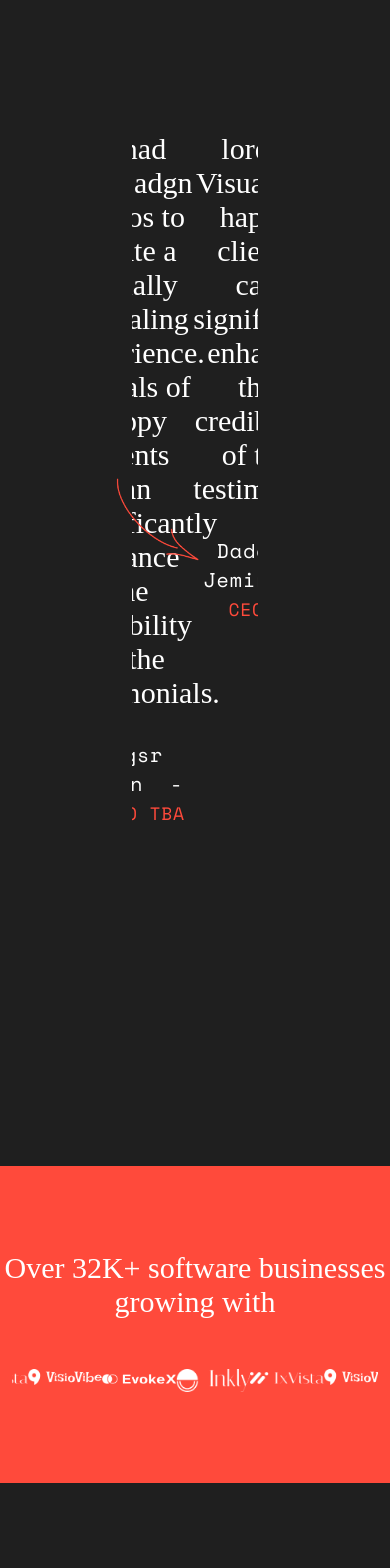
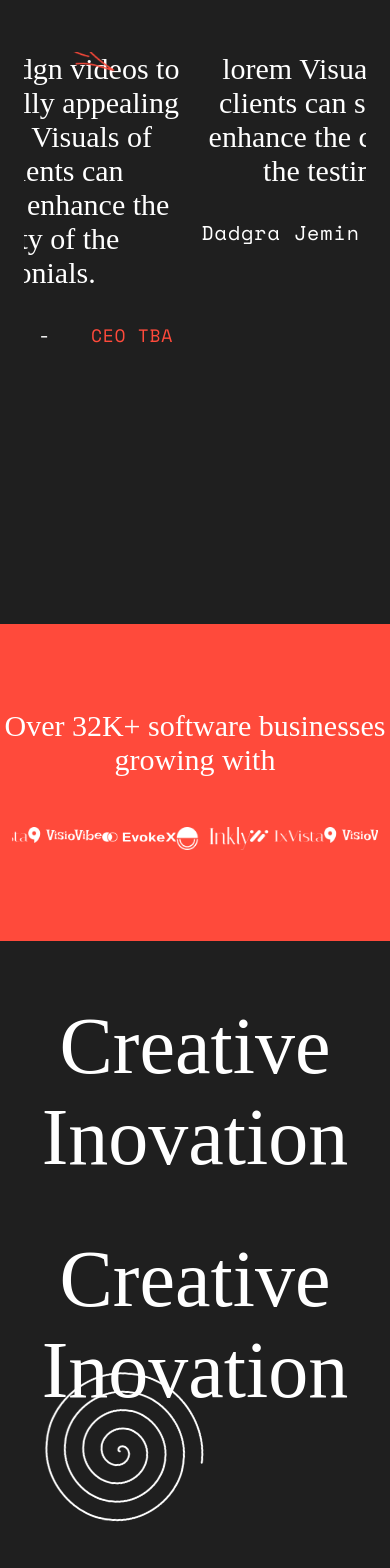
Before and after one commit to NamuSoft/david-clone, a Next.js app: page /home in a window 390 px wide. Shown: the part 3760-5328 px from the top of the page. Built offline with nearby package versions, Linux system fonts and the light colour scheme; a web font is replaced by a local one.

Commit message:
refactor(testimonial): fixed testimonial section responsivness

```diff
--- a/src/app/home/container/HomeContainer.tsx
+++ b/src/app/home/container/HomeContainer.tsx
@@ -28,8 +28,10 @@ export const HomeContainer = () => {
       },
     },
     homeMarqueeModuleProps: HomeMarqueeData,
-    homeTestimonialProps: {
-      data: HomeTestimonialData,
+    homeTestimonialModuleProps: {
+      homeTestimonialProps: {
+        data: HomeTestimonialData,
+      },
     },
     homePartnersProps: {
       title: "Over 32K+ software businesses growing with",
--- a/src/components/Atoms/ContainerAtom/ContainerAtom.tsx
+++ b/src/components/Atoms/ContainerAtom/ContainerAtom.tsx
@@ -1,10 +1,13 @@
-import { type ReactNode } from "react";
-import styles from "./custom.module.css"
+import { PropsWithChildren, type ReactNode } from "react";
+import styles from "./custom.module.css";
 type Props = {
-  children: ReactNode;
   className?: string;
 };
 
-export const ContainerAtom = (props: Props) => {
-  return (<div className={`${props.className} ${styles.container}`}>{props.children} </div>);
+export const ContainerAtom = (props: PropsWithChildren<Props>) => {
+  return (
+    <div className={`${props.className} ${styles.container}`}>
+      {props.children}{" "}
+    </div>
+  );
 };
--- a/src/components/Atoms/SectionPaddingAtom/custom.css
+++ b/src/components/Atoms/SectionPaddingAtom/custom.css
@@ -1,30 +1,23 @@
-
-
+/* Default styling for .section-padding */
 .section-padding {
-    padding: 120px 0;
-}
-*, :after, :before {
-    box-sizing: border-box;
+    padding: 120px 0; /* Default padding */
 }
 
-.section-padding {
-    display: block;
-    unicode-bidi: isolate;
-}
-
-@media (max-width: 575px) {
+/* Media queries for different viewport sizes */
+@media (max-width: 991px) {
     .section-padding {
-        padding: 60px 0;
+        padding: 90px 0; /* Adjusted padding for max-width 991px */
     }
 }
 
 @media (max-width: 767px) {
     .section-padding {
-        padding: 80px 0;
+        padding: 80px 0; /* Adjusted padding for max-width 767px */
     }
 }
-@media (max-width: 991px) {
+
+@media (max-width: 575px) {
     .section-padding {
-        padding: 90px 0;
+        padding: 60px 0; /* Adjusted padding for max-width 575px */
     }
 }
--- a/src/components/Components/HomeTestimonial/HomeTestimonial.tsx
+++ b/src/components/Components/HomeTestimonial/HomeTestimonial.tsx
@@ -14,9 +14,7 @@ export const HomeTestimonial = (props: Props) => {
   ));
 
   return (
-    <div
-      className={`${styles.relative} z-[1] block p-[120px] pt-[80px] lg:p-[90px]`}
-    >
+    <>
       <div className={styles.container}>
         <CarouselAtom>{items}</CarouselAtom>
       </div>
@@ -31,6 +29,6 @@ export const HomeTestimonial = (props: Props) => {
           style={{ color: "transparent" }}
         />
       </div>
-    </div>
+    </>
   );
 };
--- /dev/null
+++ b/src/components/Modules/Home/HomeTestimonialModule.tsx
@@ -0,0 +1,20 @@
+import { SectionPaddingAtom } from "~/components/Atoms/SectionPaddingAtom/SectionPaddingAtom";
+import "./custom.css";
+import { ContainerAtom } from "~/components/Atoms/ContainerAtom/ContainerAtom";
+import { TestimonialAtom } from "~/components/Atoms/TestimonialAtom/TestimonialAtom";
+import { HomeTestimonial } from "~/components/Components/HomeTestimonial/HomeTestimonial";
+
+type Props = {
+  //
+  homeTestimonialProps: React.ComponentProps<typeof HomeTestimonial>;
+};
+
+export const HomeTestimonialModule = (props: Props) => {
+  return (
+    <SectionPaddingAtom className='testimonial-section sm:pt-0'>
+      <ContainerAtom>
+        <HomeTestimonial {...props.homeTestimonialProps} />
+      </ContainerAtom>
+    </SectionPaddingAtom>
+  );
+};
--- a/src/components/Modules/Home/custom.css
+++ b/src/components/Modules/Home/custom.css
@@ -281,16 +281,6 @@ img, svg {
     margin-bottom: 30px;
 }
 
-.container, .container-fluid, .container-lg, .container-md, .container-sm, .container-xl, .container-xxl {
-    --bs-gutter-x: 1.5rem;
-    --bs-gutter-y: 0;
-    width: 100%;
-    padding-right: calc(var(--bs-gutter-x)* .5);
-    padding-left: calc(var(--bs-gutter-x)* .5);
-    margin-right: auto;
-    margin-left: auto;
-}
-
 .static-hero .static-hero-text p {
     max-width: 615px;
     font-size: 16px;
--- a/src/components/Templates/Home/HomeTemplate.tsx
+++ b/src/components/Templates/Home/HomeTemplate.tsx
@@ -12,12 +12,15 @@ import { HomeFeaturesModule } from "~/components/Modules/Home/HomeFeaturesModule
 import { HomeTeamModule } from "~/components/Modules/Home/HomeTeamModule";
 import { HomeVideoModule } from "~/components/Modules/Home/HomeVideoModule copy";
 import { FooterModule } from "~/components/Modules/Footer/FooterModule";
+import { HomeTestimonialModule } from "~/components/Modules/Home/HomeTestimonialModule";
 
 type Props = {
   title: string;
   heroProps: React.ComponentProps<typeof HomeHeroModule>;
   projectModuleProps: React.ComponentProps<typeof HomeProjectModule>;
-  homeTestimonialProps: React.ComponentProps<typeof HomeTestimonial>;
+  homeTestimonialModuleProps: React.ComponentProps<
+    typeof HomeTestimonialModule
+  >;
   homePartnersProps: React.ComponentProps<typeof HomePartners>;
   homeHeaderModuleProps: React.ComponentProps<typeof HomeHeaderModule>;
   homeFeaturesModuleProps: React.ComponentProps<typeof HomeFeaturesModule>;
@@ -46,7 +49,7 @@ export const HomeTemplate = (props: Props) => {
         <HomeServiceModule {...props.homeServiceModuleProps} />
         <HomeMarqueeModule {...props.homeMarqueeModuleProps} />
         <HomeProjectModule {...props.projectModuleProps} />
-        <HomeTestimonial {...props.homeTestimonialProps} />
+        <HomeTestimonialModule {...props.homeTestimonialModuleProps} />
         <HomePartners {...props.homePartnersProps} />
         <HomeFeaturesModule {...props.homeFeaturesModuleProps} />
         <HomeTeamModule {...props.homeTeamModuleProps} />
```
